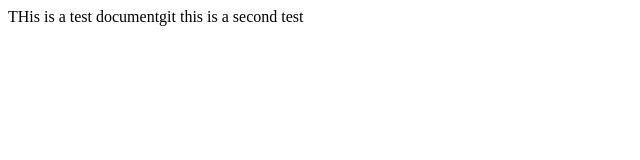
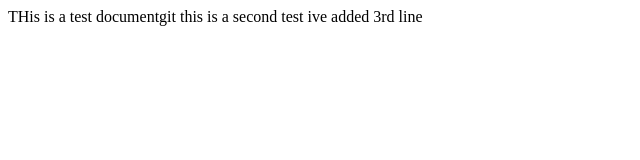
Before and after one commit to pugsley2k/gitHub, a plain HTML site: page index.html in a window 1280 px wide. Shown: the whole page, without its empty margins (0-640 px from the left). Drawn offline with Linux system fonts and the light colour scheme.

Commit message:
ive added the third line I think it looks better

```diff
--- a/index.html
+++ b/index.html
@@ -8,6 +8,6 @@
 	THis is a test documentgit
 
 	this is a second test
-
+	 ive added 3rd line
 </body>
 </html>
```
